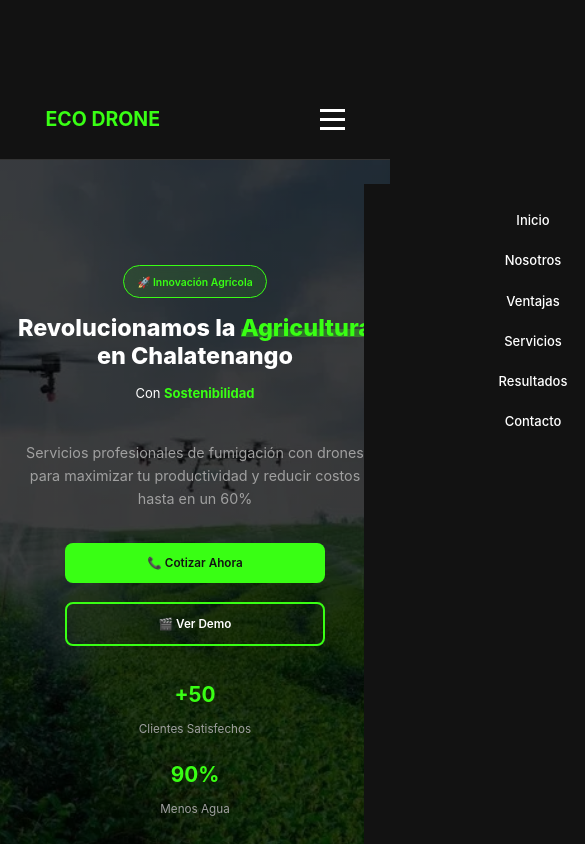
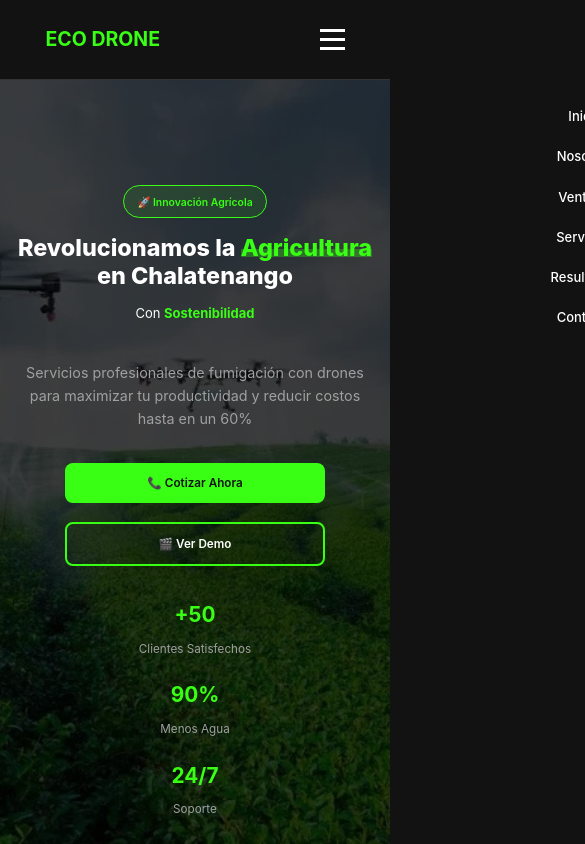
Before and after one commit to CastroFR/eco-drone-web, a React (Vite) app: page / in a window 390 px wide. Shown: the top 844 px of the page, 585 px wide, since content can reach past the window. Built offline with nearby package versions, Linux system fonts and the light colour scheme.

Commit message:
style: implement global styles and responsive design
- Define CSS custom properties for consistent theming
- Implement responsive breakpoints for all devices
- Add custom scrollbar and performance optimizations
- Ensure cross-browser compatibility

```diff
--- a/src/index.css
+++ b/src/index.css
@@ -1,3 +1,33 @@
+/* ELIMINA TODO tu index.css actual y PON ESTO */
+* {
+  margin: 0;
+  padding: 0;
+  box-sizing: border-box;
+}
+
+html, body {
+  margin: 0;
+  padding: 0;
+  width: 100%;
+  overflow-x: hidden;
+}
+
+body {
+  font-family: 'Inter', sans-serif;
+  background-color: var(--color-fondo);;
+  color: var(--color-texto);
+  line-height: 1.6;
+}
+
+#root {
+  width: 100%;
+  margin: 0;
+  padding: 0;
+}
+
+/* Estos estilos de abajo dan problema, hay que optimizar para que no se rompa quitando lo innecesario */
+
+
 /* Variables CSS globales */
 :root {
   --color-fondo: #121212;
@@ -9,29 +39,41 @@
   --navbar-height: 80px;
 }
 
-/* Reseteos y configuraciones globales */
-* {
-  margin: 0;
-  padding: 0;
-  box-sizing: border-box;
+/* Scroll suave */
+html {
+  scroll-behavior: smooth;
+  font-size: 16px;
 }
 
-html {
-  scroll-behavior: smooth;
-  font-size: 16px; /* Base para desktop */
+
+/* Ajuste para scroll suave con navbar fijo */
+section {
+  scroll-margin-top: 80px;
 }
 
-body {
-  font-family: 'Inter', sans-serif;
-  background-color: var(--color-fondo);
-  color: var(--color-texto);
-  line-height: 1.6;
-  overflow-x: hidden;
-  width: 100%;
-  margin: 0;
-  padding: 0;
-  padding-top: var(--navbar-height);
+#inicio, #nosotros, #problema, #solucion, #viabilidad, #contacto {
+  scroll-margin-top: 80px;
 }
+
+/* Scrollbar personalizada */
+::-webkit-scrollbar {
+  width: 8px;
+}
+
+::-webkit-scrollbar-track {
+  background: var(--color-fondo);
+}
+
+::-webkit-scrollbar-thumb {
+  background: linear-gradient(180deg, var(--color-acento), #2ED10A);
+  border-radius: 4px;
+}
+
+::-webkit-scrollbar-thumb:hover {
+  background: linear-gradient(180deg, #2ED10A, var(--color-acento));
+}
+
+
 
 /* ========== BREAKPOINTS ESPECÍFICOS ========== */
 
@@ -93,27 +135,64 @@ body {
   }
 }
 
-/* Scrollbar personalizada */
-::-webkit-scrollbar {
-  width: 8px;
+
+
+/* ========== BREAKPOINTS ESPECÍFICOS ========== */
+
+/* Tablets grandes (iPad Pro, Surface Pro 7) */
+@media screen and (max-width: 1024px) {
+  html {
+    font-size: 15px;
+  }
 }
 
-::-webkit-scrollbar-track {
-  background: var(--color-fondo);
+/* Tablets medianas (iPad Air, iPad Mini) */
+@media screen and (max-width: 768px) {
+  html {
+    font-size: 14.5px;
+  }
 }
 
-::-webkit-scrollbar-thumb {
-  background: linear-gradient(180deg, var(--color-acento), #2ED10A);
-  border-radius: 4px;
+/* Tablets pequeñas y móviles grandes */
+@media screen and (max-width: 600px) {
+  html {
+    font-size: 14px;
+  }
 }
 
-::-webkit-scrollbar-thumb:hover {
-  background: linear-gradient(180deg, #2ED10A, var(--color-acento));
+/* Móviles grandes (iPhone 14 Pro Max, Galaxy S20 Ultra) */
+@media screen and (max-width: 430px) {
+  html {
+    font-size: 13.5px;
+  }
 }
 
-/* Mejoras de performance */
-* {
-  transform: translateZ(0);
-  backface-visibility: hidden;
-  perspective: 1000px;
+/* Móviles medianos (iPhone 12 Pro, iPhone XR) */
+@media screen and (max-width: 390px) {
+  html {
+    font-size: 13px;
+  }
 }
+
+/* Móviles pequeños (iPhone SE, Galaxy A51/71) */
+@media screen and (max-width: 375px) {
+  html {
+    font-size: 12.5px;
+  }
+}
+
+/* Dispositivos muy pequeños */
+@media screen and (max-width: 320px) {
+  html {
+    font-size: 12px;
+  }
+}
+
+/* Optimizaciones para orientación horizontal */
+@media screen and (max-height: 500px) and (orientation: landscape) {
+  .hero {
+    height: auto;
+    min-height: 100vh;
+    padding: 4rem 0;
+  }
+}
```
